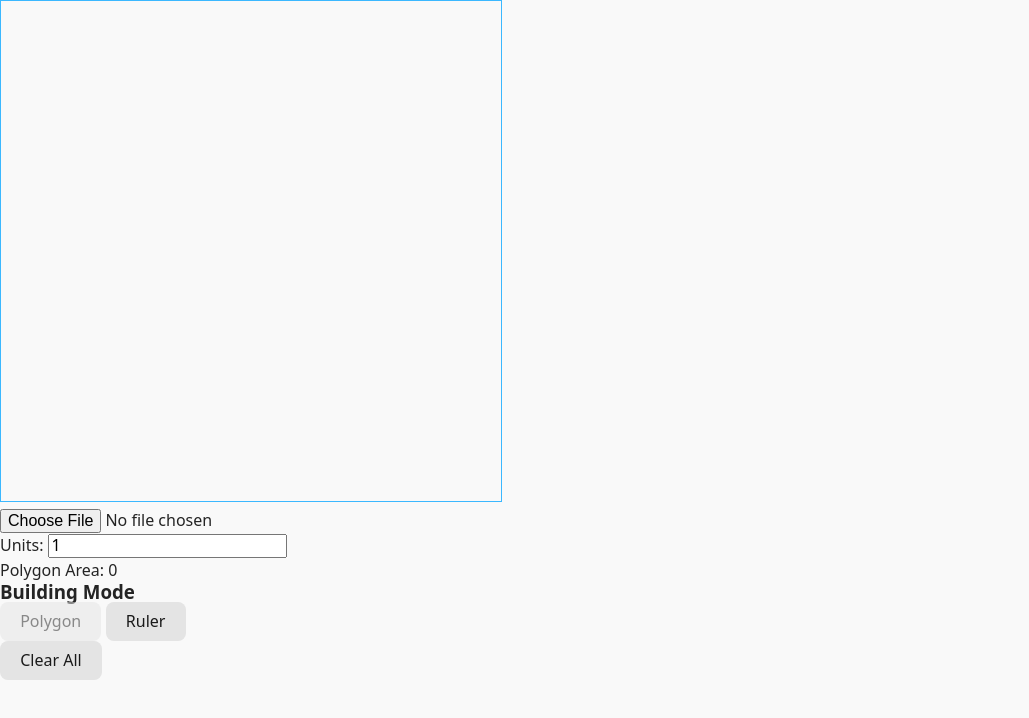
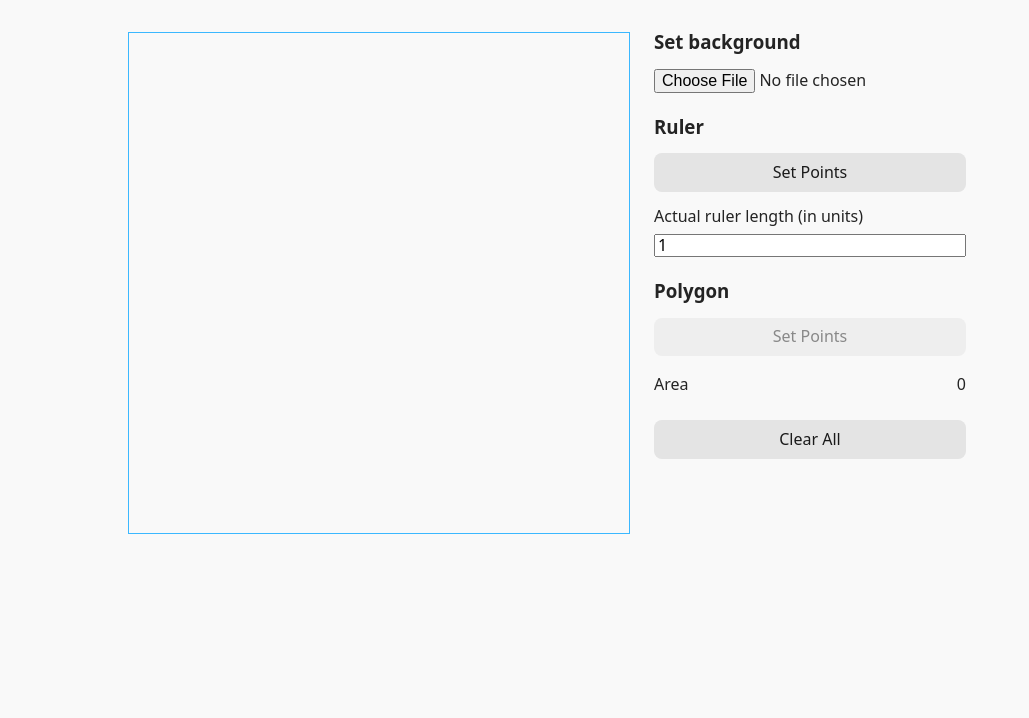
Before and after one commit to schebl/area, a Svelte app: page / in a window 1280 px wide. Shown: the top 718 px of the page, without its empty margins (0-1029 px from the left). Built offline with nearby package versions, Linux system fonts and the light colour scheme.

Commit message:
update page layout and styles

```diff
--- a/src/App.svelte
+++ b/src/App.svelte
@@ -67,6 +67,7 @@
 </script>
 
 <main>
+    <div>
         <canvas
             bind:this={canvas}
             onclick={handleAddPoint}
@@ -74,39 +75,60 @@
             height="500"
             style="background-image: {canvasImageUrl ? `url(${canvasImageUrl})` : 'none'}"
         ></canvas>
-
-    <div>
-        <input type="file" accept="image/*" bind:files={files}>
-
-        <div>
-            Units: <input type="number" bind:value={units}>
     </div>
 
-        <p>Polygon Area: {polygon.area() * scale ** 2}</p>
+    <div class="controls">
+        <div class="controls-block">
+            <h3>Set background</h3>
+
+            <input type="file" accept="image/*" bind:files={files}>
         </div>
 
-    <div>
-        <h3>Building Mode</h3>
+        <div class="controls-block">
+            <h3>Ruler</h3>
+
+            <button
+                onclick={() => {editingShape = ruler}}
+                disabled={editingShape === ruler}
+            >
+                Set Points
+            </button>
+
+            <div class="field">
+                <label for="units">Actual ruler length (in units)</label>
+
+                <input id="units" type="number" bind:value={units}>
+            </div>
+        </div>
+
+        <div class="controls-block">
+            <h3>Polygon</h3>
 
             <button
                 onclick={() => {editingShape = polygon}}
                 disabled={editingShape === polygon}
             >
-            Polygon
+                Set Points
             </button>
 
-        <button
-            onclick={() => {editingShape = ruler}}
-            disabled={editingShape === ruler}
-        >
-            Ruler
-        </button>
+            <div class="info-row">
+                <p>Area</p>
+
+                <p>{polygon.area() * scale ** 2}</p>
+            </div>
         </div>
 
         <button onclick={handleClearAll}>Clear All</button>
+    </div>
 </main>
 
 <style>
+    main {
+        padding: 2rem 0;
+        display: flex;
+        gap: 1.5rem;
+    }
+
     canvas {
         border: 1px solid var(--border);
         background-repeat: no-repeat;
@@ -114,4 +136,25 @@
         background-position-y: center;
         background-position-x: center;
     }
+
+    .controls {
+        display: flex;
+        flex-direction: column;
+        gap: 1.5rem;
+    }
+
+    .controls-block {
+        display: grid;
+        gap: 1rem;
+    }
+
+    .field {
+        display: grid;
+        gap: 0.5rem;
+    }
+
+    .info-row {
+        display: flex;
+        justify-content: space-between;
+    }
 </style>
--- a/src/app.css
+++ b/src/app.css
@@ -56,7 +56,7 @@ input, button, textarea, select {
 }
 
 #app {
-    max-width: 1280px;
+    max-width: 1024px;
     margin: 0 auto;
 }
 
```
Lines whose indentation alone changed are shown as unchanged.
